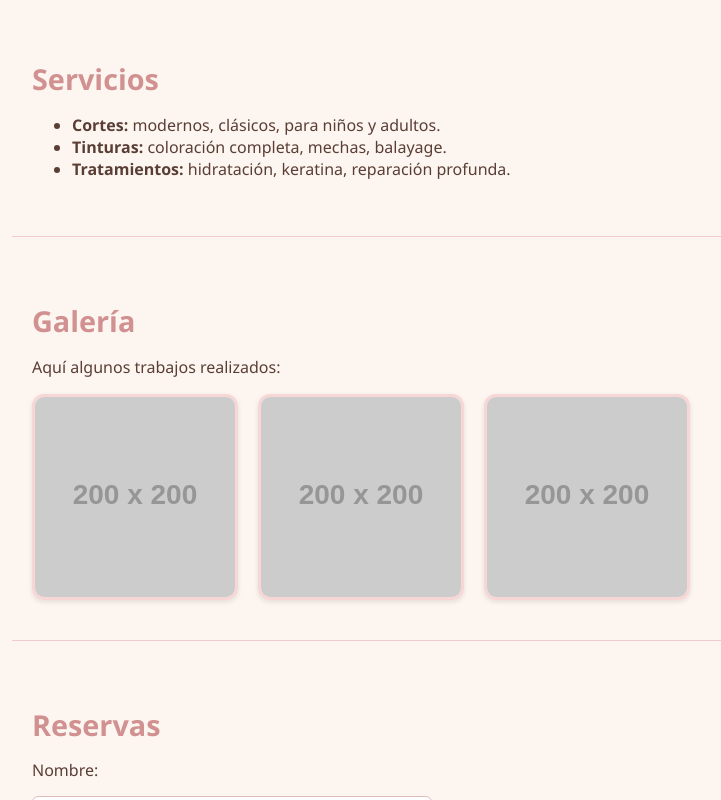
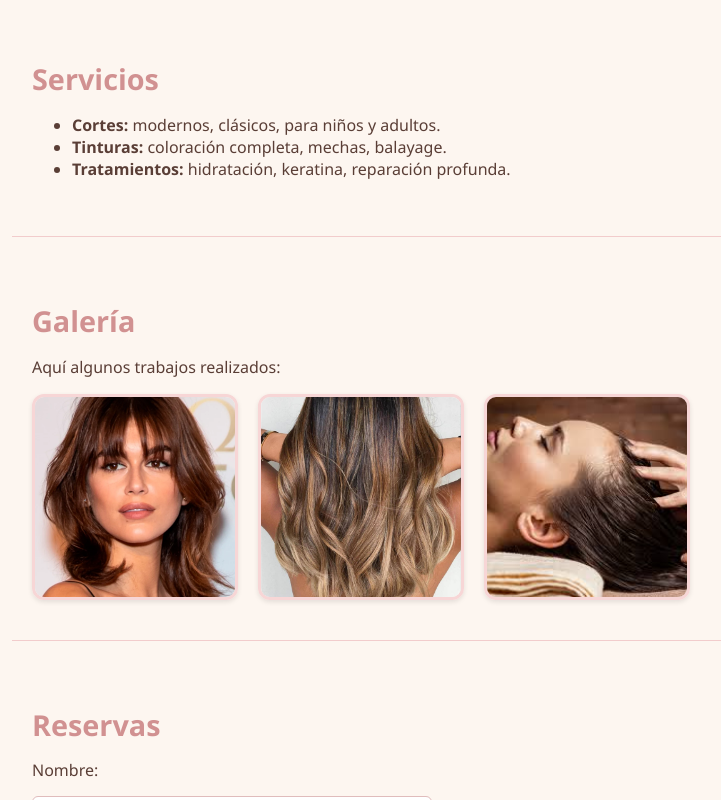
Before and after one commit to hdugds/evaluacion-semestral-5, a plain HTML site: page index.html in a window 1280 px wide. Shown: the part 420-1220 px from the top of the page, without its empty margins (158-879 px from the left). Drawn offline with Linux system fonts and the light colour scheme; placeholder pictures from the web are drawn by us.

Commit message:
Update index.html

```diff
--- a/index.html
+++ b/index.html
@@ -36,9 +36,9 @@
         <h2>Galería</h2>
         <p>Aquí algunos trabajos realizados:</p>
         <div class="imagenes">
-            <img src="https://via.placeholder.com/200x200.png?text=Corte+1" alt="Corte moderno mujer">
-            <img src="https://via.placeholder.com/200x200.png?text=Balayage" alt="Coloración balayage">
-            <img src="https://via.placeholder.com/200x200.png?text=Tratamiento" alt="Tratamiento capilar">
+            <img src="corte moderno.jpg">
+            <img src="mechas balayage.jpg">
+            <img src="tratamiento capilar.jpg">
         </div>
     </section>
 
```
